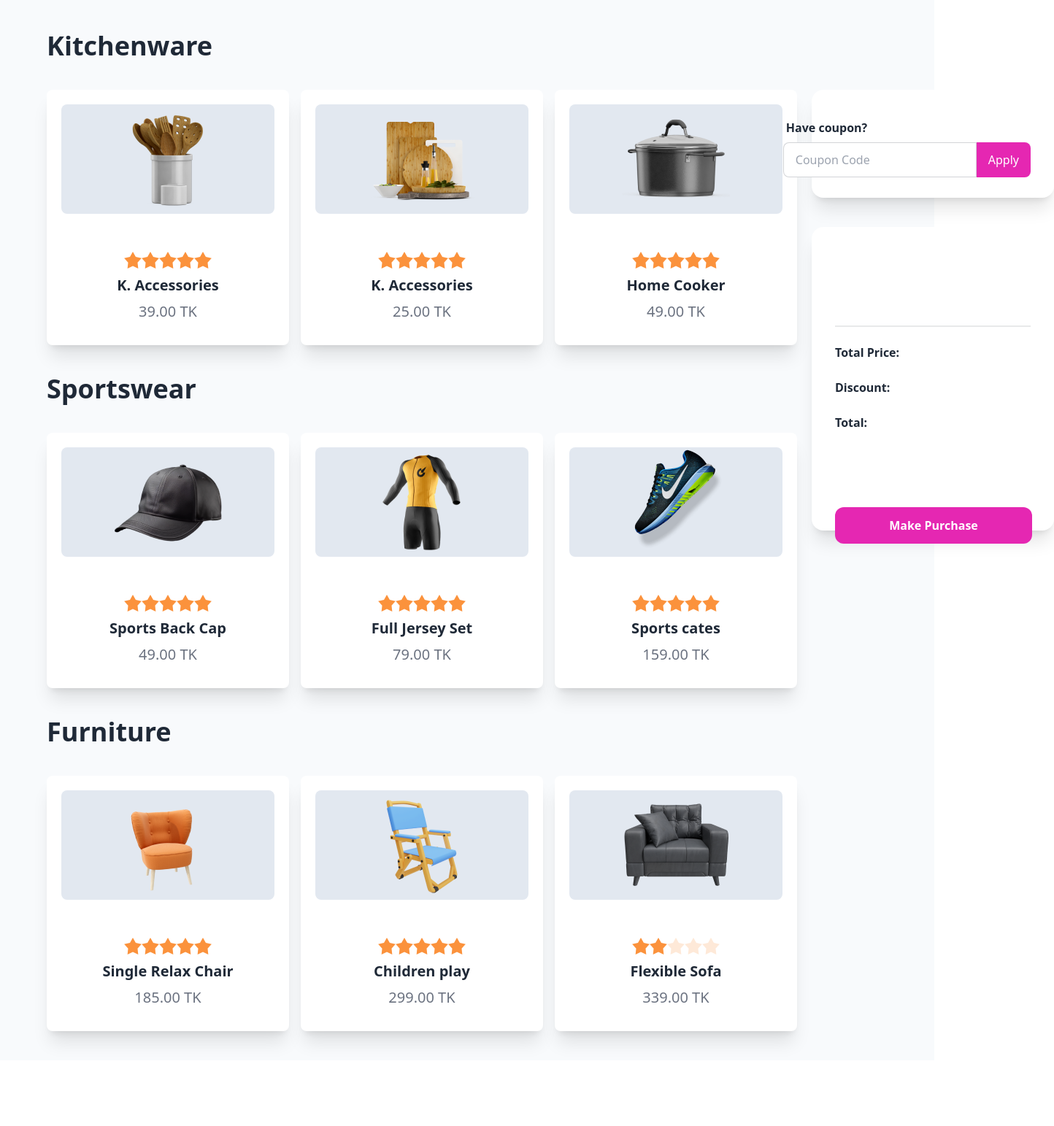
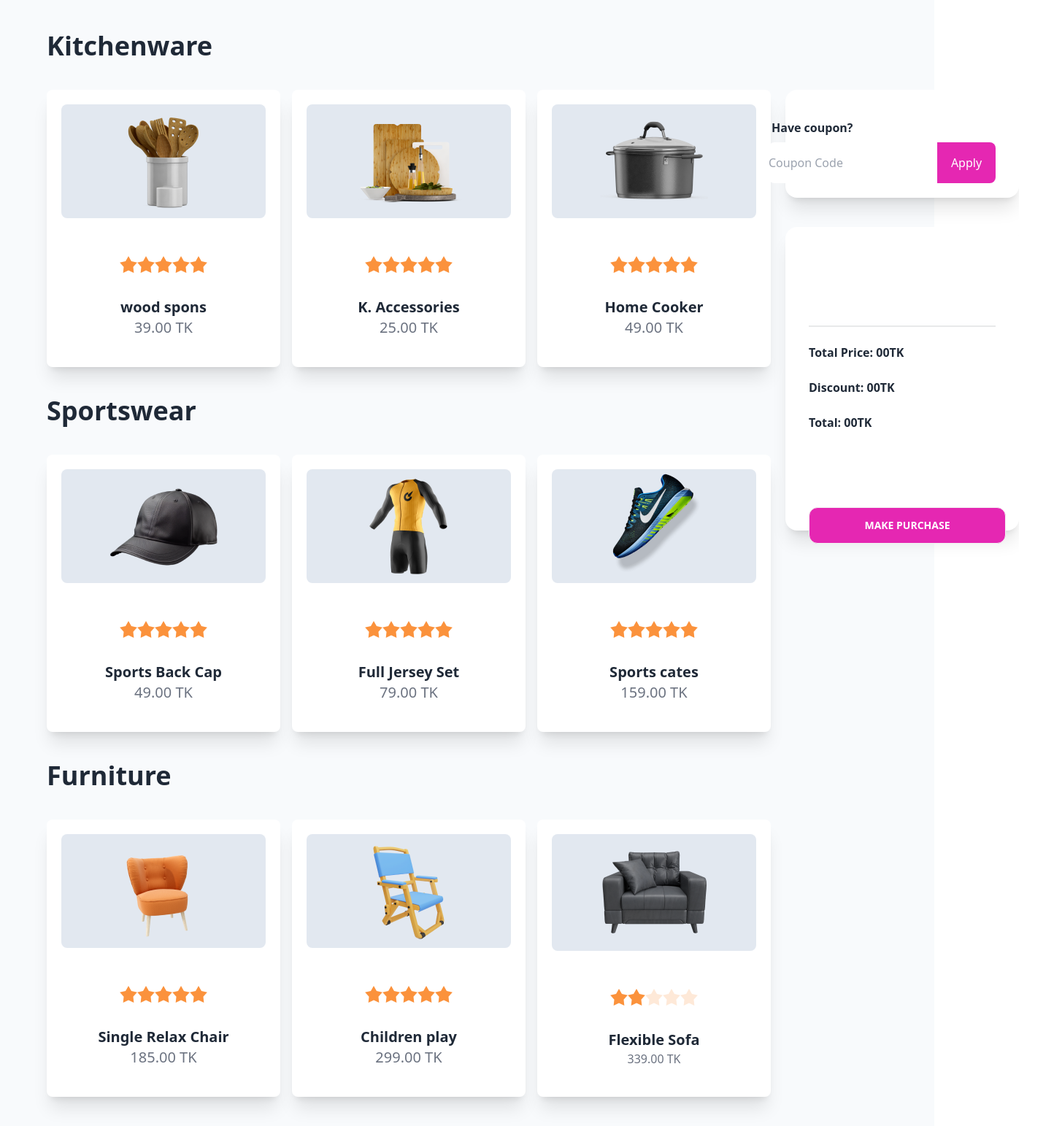
Before and after one commit to dev-rubel-bd/Fifth-assignment, a plain HTML site: page index.html in a window 1280 px wide. Shown: the part 718-2261 px from the top of the page at 73% size, 1444 px wide, since content can reach past the window. Before the commit the page ends 2171 px from the top, so only its background shows below. Drawn offline with nearby package versions, Linux system fonts and the light colour scheme.

Commit message:
first commit

```diff
--- a/index.html
+++ b/index.html
@@ -40,7 +40,7 @@
                 <!-- Kitchenware section -->
                 <br><p class="text-4xl font-semibold py-10">Kitchenware</p>
                 <div class="lg:flex md:flex md:space-x-2 lg:space-x-4">
-                    <div class="card w-[332px] h-[350px] bg-base-100 rounded-lg shadow-xl">
+                    <div onclick="clickCart(this)" class="hover:bg-pink-100 card w-[320px] h-[380px] bg-base-100 rounded-lg shadow-xl">
                         <figure class="px-10 py-10  mx-5 my-5 bg-slate-200 rounded-lg">
                           <img src="images/prod1.png" alt="" />
                         </figure>
@@ -52,11 +52,11 @@
                                 <input type="radio" name="rating-2" class="mask mask-star-2 bg-orange-400" />
                                 <input type="radio" name="rating-2" class="mask mask-star-2 bg-orange-400" />
                               </div>
-                          <p class="text-xl font-semibold">K. Accessories</p>
-                          <p class="text-xl font-normal text-gray-500">39.00 TK</p>
                         </div>
+                        <h6 class="text-center text-xl font-semibold"> wood spons</h6>
+                        <h3 class="pb-10 text-xl text-center font-normal text-gray-500"><span>39.00</span> TK</h3>
                       </div>
-                      <div class="card w-[332px] h-[350px] bg-base-100 rounded-lg shadow-xl">
+                      <div  onclick="clickCart(this)" class="hover:bg-pink-100 card w-[320px] h-[380px] bg-base-100 rounded-lg shadow-xl">
                         <figure class="px-10 py-10  mx-5 my-5 bg-slate-200 rounded-lg">
                           <img src="images/prod2.png" alt="" />
                         </figure>
@@ -68,11 +68,11 @@
                                 <input type="radio" name="rating-2" class="mask mask-star-2 bg-orange-400" />
                                 <input type="radio" name="rating-2" class="mask mask-star-2 bg-orange-400" />
                               </div>
-                          <p class="text-xl font-semibold">K. Accessories</p>
-                          <p class="text-xl font-normal text-gray-500">25.00 TK</p>
                         </div>
+                        <h6 class="text-xl text-center font-semibold">K. Accessories</h6>
+                        <p class=" pb-10 text-xl font-normal text-center text-gray-500"><span>25.00</span> TK</p>
                       </div>
-                      <div class="card w-[332px] h-[350px] bg-base-100 rounded-lg shadow-xl">
+                      <div  onclick="clickCart(this)" class=" hover:bg-pink-100 card w-[320px] h-[380px] bg-base-100 rounded-lg shadow-xl">
                         <figure class="px-10 py-10  mx-5 my-5 bg-slate-200 rounded-lg">
                           <img src="images/prod3.png" alt="" />
                         </figure>
@@ -84,16 +84,16 @@
                                 <input type="radio" name="rating-2" class="mask mask-star-2 bg-orange-400" />
                                 <input type="radio" name="rating-2" class="mask mask-star-2 bg-orange-400" />
                               </div>
-                          <p class="text-xl font-semibold">Home Cooker</p>
-                          <p class="text-xl font-normal text-gray-500">49.00 TK</p>
                         </div>
+                        <h6 class="text-xl text-center font-semibold">Home Cooker</h6>
+                        <p class=" pb-10 text-xl text-center font-normal text-gray-500"><span>49.00</span> TK</p>
                       </div>
 
                 </div>
                 <!-- Sportswear section -->
                 <p class="text-4xl font-semibold py-10">Sportswear</p>
                 <div class="lg:flex md:flex md:space-x-2 lg:space-x-4">
-                    <div class="card w-[332px] h-[350px] bg-base-100 rounded-lg shadow-xl">
+                    <div  onclick="clickCart(this)" class="hover:bg-pink-100 card w-[320px] h-[380px] bg-base-100 rounded-lg shadow-xl">
                         <figure class="px-10 py-10  mx-5 my-5 bg-slate-200 rounded-lg">
                           <img src="images/prod4.png" alt="" />
                         </figure>
@@ -105,11 +105,11 @@
                                 <input type="radio" name="rating-2" class="mask mask-star-2 bg-orange-400" />
                                 <input type="radio" name="rating-2" class="mask mask-star-2 bg-orange-400" />
                               </div>
-                          <p class="text-xl font-semibold">Sports Back Cap</p>
-                          <p class="text-xl font-normal text-gray-500">49.00 TK</p>
                         </div>
+                        <h6 class="text-xl text-center font-semibold">Sports Back Cap</h6>
+                          <p class=" pb-10 text-xl text-center font-normal text-gray-500"><span>49.00</span> TK</p>
                       </div>
-                      <div class="card w-[332px] h-[350px] bg-base-100 rounded-lg shadow-xl">
+                      <div  onclick="clickCart(this)" class="hover:bg-pink-100 card w-[320px] h-[380px] bg-base-100 rounded-lg shadow-xl">
                         <figure class="px-10 py-10  mx-5 my-5 bg-slate-200 rounded-lg">
                           <img src="images/prod5.png" alt="" />
                         </figure>
@@ -121,11 +121,11 @@
                                 <input type="radio" name="rating-2" class="mask mask-star-2 bg-orange-400" />
                                 <input type="radio" name="rating-2" class="mask mask-star-2 bg-orange-400" />
                               </div>
-                          <p class="text-xl font-semibold">Full Jersey Set</p>
-                          <p class="text-xl font-normal text-gray-500">79.00 TK</p>
                         </div>
+                        <h6 class="text-xl text-center font-semibold">Full Jersey Set</h6>
+                        <p class=" pb-10 text-xl text-center font-normal text-gray-500"><span>79.00</span> TK</p>
                       </div>
-                      <div class="card w-[332px] h-[350px] bg-base-100 rounded-lg shadow-xl">
+                      <div  onclick="clickCart(this)" class="hover:bg-pink-100 card w-[320px] h-[380px] bg-base-100 rounded-lg shadow-xl">
                         <figure class="px-10 py-10  mx-5 my-5 bg-slate-200 rounded-lg">
                           <img src="images/prod6.png" alt="" />
                         </figure>
@@ -137,16 +137,16 @@
                                 <input type="radio" name="rating-2" class="mask mask-star-2 bg-orange-400" />
                                 <input type="radio" name="rating-2" class="mask mask-star-2 bg-orange-400" />
                               </div>
-                          <p class="text-xl font-semibold">Sports cates</p>
-                          <p class="text-xl font-normal text-gray-500">159.00 TK</p>
                         </div>
+                        <h6 class="text-xl text-center font-semibold">Sports cates</h6>
+                        <p class=" pb-10 text-xl text-center font-normal text-gray-500"><span>159.00</span> TK</p>
                       </div>
 
                 </div>
                 <!-- Furniture section -->
                 <p class="text-4xl font-semibold py-10">Furniture</p>
                 <div class="lg:flex md:flex md:space-x-2 lg:space-x-4 pb-10">
-                    <div class="card w-[332px] h-[350px] bg-base-100 rounded-lg shadow-xl">
+                    <div  onclick="clickCart(this)" class="hover:bg-pink-100 card w-[320px] h-[380px] bg-base-100 rounded-lg shadow-xl">
                         <figure class="px-10 py-10  mx-5 my-5 bg-slate-200 rounded-lg">
                           <img src="images/prod7.png" alt="" />
                         </figure>
@@ -158,11 +158,11 @@
                                 <input type="radio" name="rating-2" class="mask mask-star-2 bg-orange-400" />
                                 <input type="radio" name="rating-2" class="mask mask-star-2 bg-orange-400" />
                               </div>
-                          <p class="text-xl font-semibold">Single Relax Chair</p>
-                          <p class="text-xl font-normal text-gray-500">185.00 TK</p>
                         </div>
+                        <h6 class="text-xl text-center font-semibold">Single Relax Chair</h6>
+                        <p class=" pb-10 text-xl text-center font-normal text-gray-500"><span>185.00</span> TK</p>
                       </div>
-                      <div class="card w-[332px] h-[350px] bg-base-100 rounded-lg shadow-xl">
+                      <div onclick="clickCart(this)" class="hover:bg-pink-100 card w-[320px] h-[380px] bg-base-100 rounded-lg shadow-xl">
                         <figure class="px-10 py-10  mx-5 my-5 bg-slate-200 rounded-lg">
                           <img src="images/prod8.png" alt="" />
                         </figure>
@@ -174,11 +174,11 @@
                                 <input type="radio" name="rating-2" class="mask mask-star-2 bg-orange-400" />
                                 <input type="radio" name="rating-2" class="mask mask-star-2 bg-orange-400" />
                               </div>
-                          <p class="text-xl font-semibold">Children play</p>
-                          <p class="text-xl font-normal text-gray-500">299.00 TK</p>
                         </div>
+                        <h6 class="text-xl text-center font-semibold">Children play</h6>
+                        <p class="text-xl text-center pb-10 font-normal text-gray-500"><span>299.00</span> TK</p>
                       </div>
-                      <div class="card w-[332px] h-[350px] bg-base-100 rounded-lg shadow-xl">
+                      <div onclick="clickCart(this)"  class="hover:bg-pink-100 card w-[320px] h-[380px] bg-base-100 rounded-lg shadow-xl">
                         <figure class="px-10 py-10  mx-5 my-5 bg-slate-200 rounded-lg">
                           <img src="images/prod9.png" alt="" />
                         </figure>
@@ -190,17 +190,17 @@
                                 <input type="radio" name="rating-2" class="mask mask-star-2 bg-orange-400" />
                                 <input type="radio" name="rating-2" class="mask mask-star-2 bg-orange-400" />
                               </div>
-                          <p class="text-xl font-semibold">Flexible Sofa</p>
-                          <p class="text-xl font-normal text-gray-500">339.00 TK</p>
                         </div>
+                        <h6 class="text-xl text-center font-semibold">Flexible Sofa</h6>
+                        <p class=" pb-10 text-center font-normal text-gray-500"><span>339.00</span> TK</p>
                       </div>
 
                 </div>
             </div>
             <!-- card section -->
-            <div class="pl-5 md:flex justify-center">
+            <div class="lg:pl-5 md:flex justify-center">
               <div class="pt-36  ">
-                <div class="card w-[332px] h-[148px] bg-base-100 shadow-xl">
+                <div class="card w-[320px] h-[148px] bg-base-100 shadow-xl">
                   <div class="card-body ">
                     <div class="card-actions justify-end">
                       <div class="form-control">
@@ -208,38 +208,48 @@
                           <span class="font-semibold text-base">Have coupon?</span>
                         </label>
                         <label class="input-group">
-                          <input type="text" placeholder="Coupon Code" class="input input-bordered" />
-                          <span class="bg-[#E527B2] text-white"> Apply</span>
+                          <input id="your-coupon" type="text" placeholder="Coupon Code" class="h-[56px] w-[294px]input input-bordered" />
+                          <button id="appy-button" class="bg-[#E527B2] text-white hover:bg-blue-200 w-20" > Apply</button>
                         </label>
                       </div>
 
                     </div>
                 </div>
               </div>
-                <div class="card w-[332px] h-[416px] bg-base-100 shadow-xl mt-10 ">
+                <div class="card w-[320px] h-[416px] bg-base-100 shadow-xl lg:mt-10 ">
                   <div class="card-body">
                     <div class="card-actions inline">
 
                       <div class="flex flex-col w-full">
-                        <div class="grid h-20 card rounded-box">
-                          <p></p>
-                          <p></p>
-                          <p></p>
+                        <div id="selected-item" class="grid h-20 card rounded-box">
+
                         </div>
                         <div class="divider"></div>
                         <div class="grid h-20 card  rounded-box text-base font-semibold">
-                          <p>Total Price:</p><br>
-                          <p>Discount:</p><br>
-                          <p>Total:</p><br>
+                          <p>Total Price: <span id="total">00</span>TK </p><br>
+                          <p>Discount: <span id="discount-price">00</span>TK</p><br>
+                          <p id="total-price">Total: <span id="total-ammount">00</span>TK</p><br>
                       </div>
                   </div>
                 </div>
               </div>
       </div>
-      <button class="bg-[#E527B2] h-[50px] w-[270px] relative bottom-8 left-8 rounded-xl text-white font-semibold">Make Purchase</button>
-            </div>
-
+      <div>
+    <label id="purchase-button " for="my_modal_6" class=" hover:bg-blue-200 btn bg-[#E527B2] h-[50px] w-[270px] relative bottom-8 left-8 rounded-xl text-white font-semibold" >Make Purchase</label>
+    <input type="checkbox" id="my_modal_6" class="modal-toggle " />
+    <div class="modal">
+      <div class=" modal-box ">
+      <div class="flex justify-center"><img src="images/congo.png" alt=""></div>
+        <h2 class="text-center font-bold text-5xl ">Congratulations</h2>
+        <p class="text-center"><small>Your Purchase the product</small></p>
+        <div class="modal-action flex justify-center">
+          <label id="go-home-button" for="my_modal_6" class="btn  bg-[#E527B2] text-white  "> Go Home</label>
+        </div>
+      </div>
+    </div>
+      </div>
+      </div>
     </main>
-
+    <script src="js/index.js"></script>
 </body>
 </html>
```
Also changed, not shown: js/index.js (added, +42 -0 lines).
